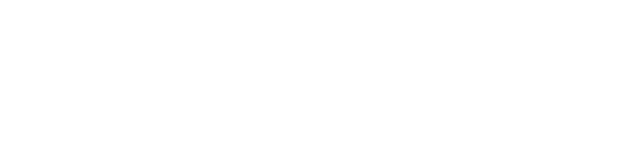
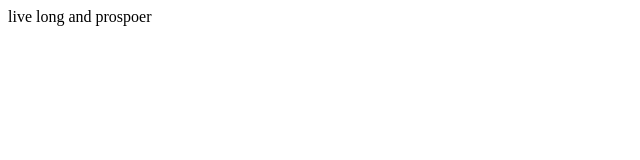
Before and after one commit to suesCL/sap_git-, a plain HTML site: page index.html in a window 1280 px wide. Shown: the whole page, without its empty margins (0-640 px from the left). Drawn offline with Linux system fonts and the light colour scheme.

Commit message:
add lines to html

```diff
--- a/index.html
+++ b/index.html
@@ -1,3 +1,3 @@
 <html>
-
+	live long and prospoer
 </html>
```
